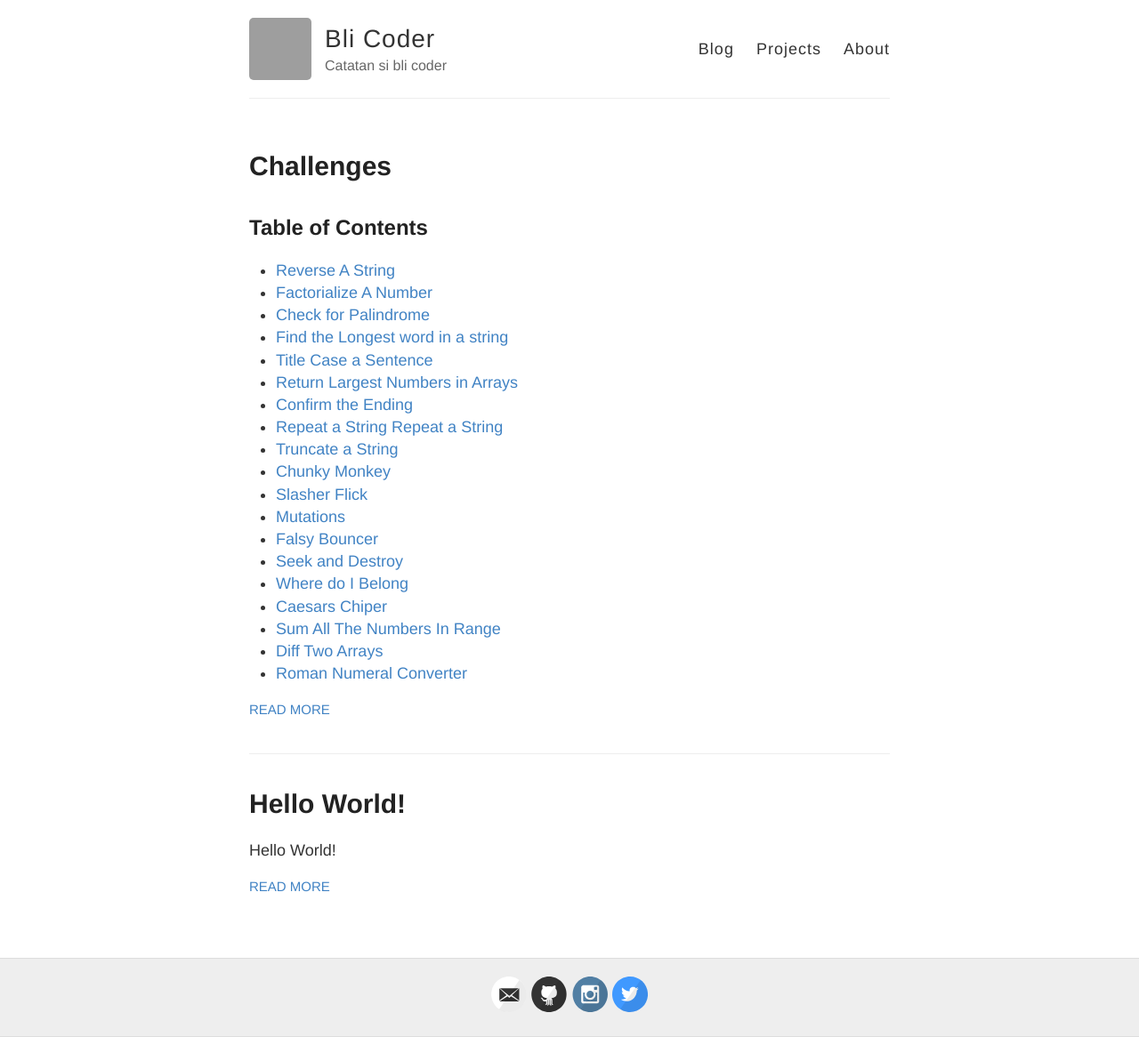
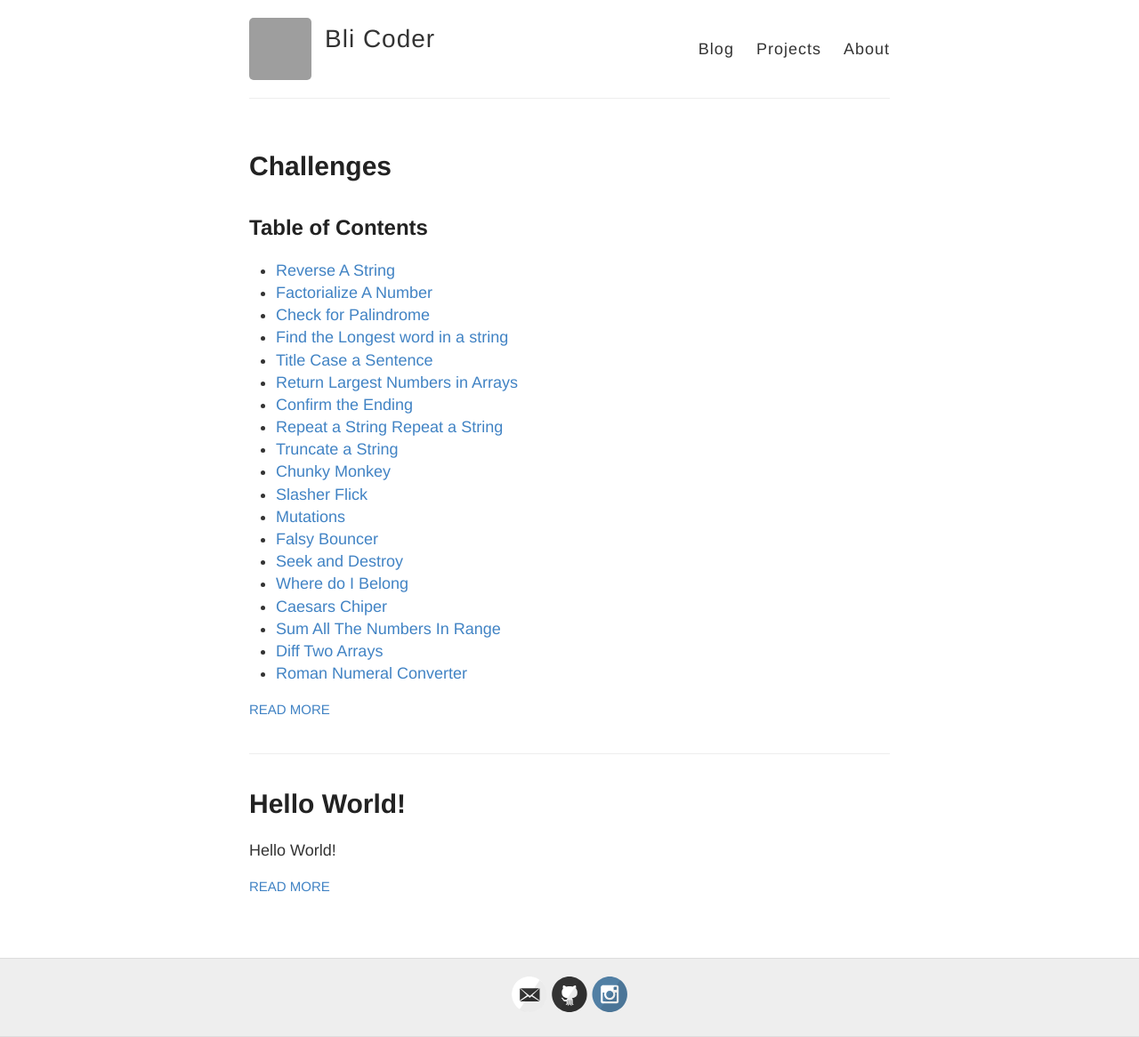
Before and after one commit to blicoder/blicoder.github.io, a Jekyll site: the page built from index.html, in a window 1280 px wide. Shown: the whole page at 89% size. Built offline with Jekyll 4.4.1, drawn with Linux system fonts in a browser that asks for light colours; grey boxes are pictures that could not be loaded.

Commit message:
remove description

```diff
--- a/_config.yml
+++ b/_config.yml
@@ -6,7 +6,7 @@
 name: Bli Coder
 
 # Short bio or description (displayed in the header)
-description: Catatan si bli coder
+description: Catatan Si Diva Krishna
 
 # URL of your avatar or profile pic (you could use your GitHub profile pic)
 avatar: https://avatars.githubusercontent.com/u/31213689?v=4
@@ -21,12 +21,12 @@ footer-links:
   email: divakrishnam@gmail.com
   facebook:
   flickr:
-  github: blicoder
+  github: divakrishnam
   instagram: divakrishnam
   linkedin:
   pinterest:
   rss: # just type anything here for a working RSS icon
-  twitter: divakrishnam
+  twitter:
   stackoverflow: # your stackoverflow profile, e.g. "users/50476/bart-kiers"
   youtube: # channel/<your_long_string> or user/<user-name>
   googleplus: # anything in your profile username that comes after plus.google.com/
--- a/_layouts/default.html
+++ b/_layouts/default.html
@@ -22,7 +22,7 @@
 
           <div class="site-info">
             <h1 class="site-name"><a href="{{ site.baseurl }}/">{{ site.name }}</a></h1>
-            <p class="site-description">{{ site.description }}</p>
+            <!-- <p class="site-description">{{ site.description }}</p> -->
           </div>
 
           <nav>
```
